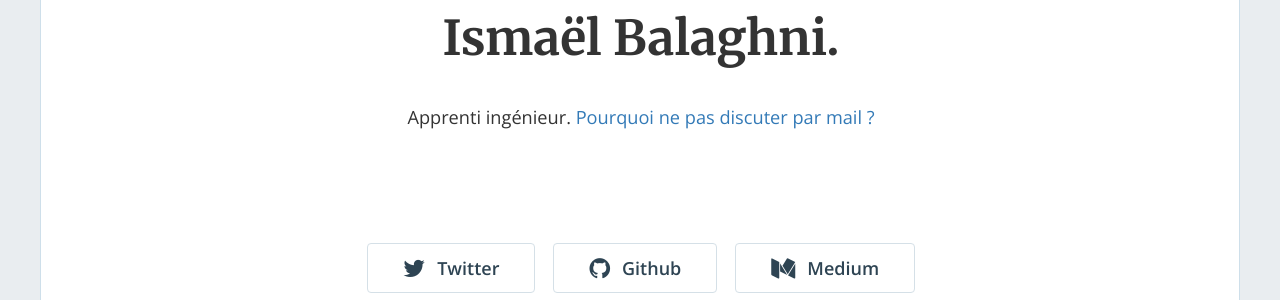
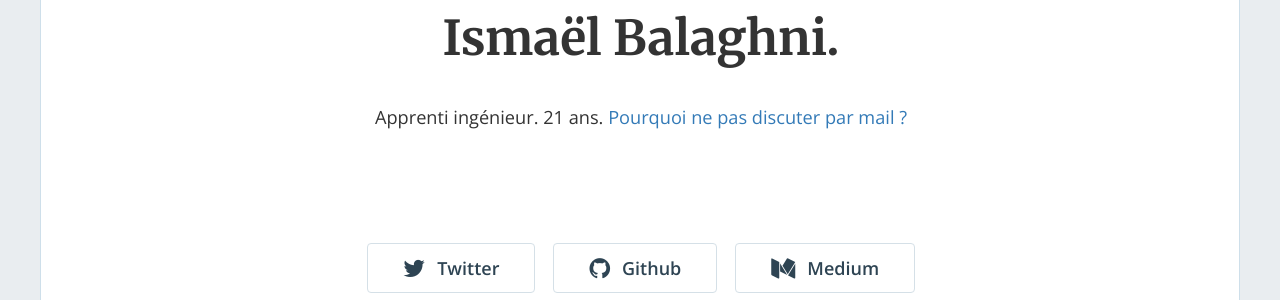
Before and after one commit to ismaelbalaghni/old-ismaelbalaghni, a Jekyll site: the page built from index.md, in a window 1280 px wide and 1017 px high. Shown: the part 148-448 px from the top of the window. Built offline with Jekyll 4.4.1, drawn with Linux system fonts in a browser that asks for light colours; nearby versions of some CDN libraries.

Commit message:
Update _config.yml (#4)
We add more precision to the description.

```diff
--- a/_config.yml
+++ b/_config.yml
@@ -15,7 +15,7 @@
 # in the templates via {{ site.myvariable }}.
 title: "Ismaël Balaghni."
 email: 'hello@ismaelbalaghni.me'
-description: "Apprenti ingénieur."
+description: "Apprenti ingénieur. 21 ans."
 baseurl: "" # the subpath of your site, e.g. /blog
 url: "https://www.ismaelbalaghni.me" # the base hostname & protocol for your site, e.g. https://example.com
 twitter_username: 'ismascarade'
```
